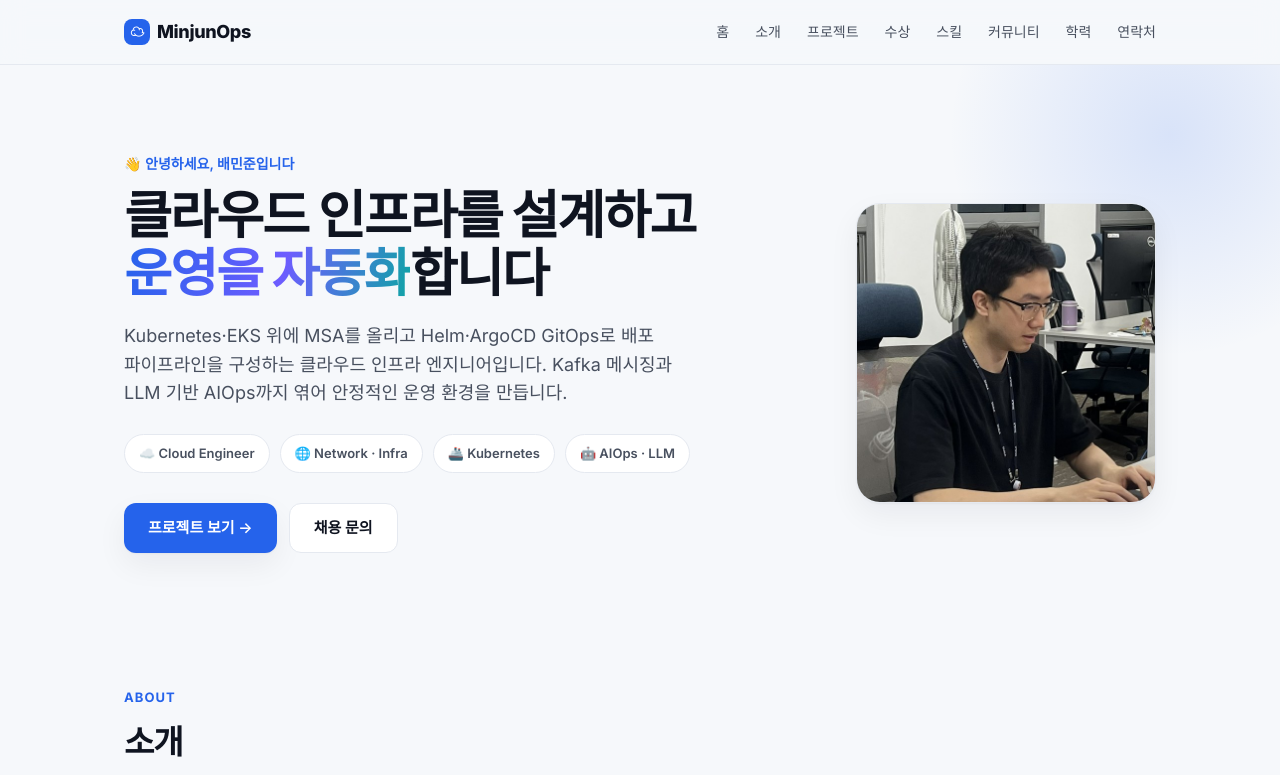
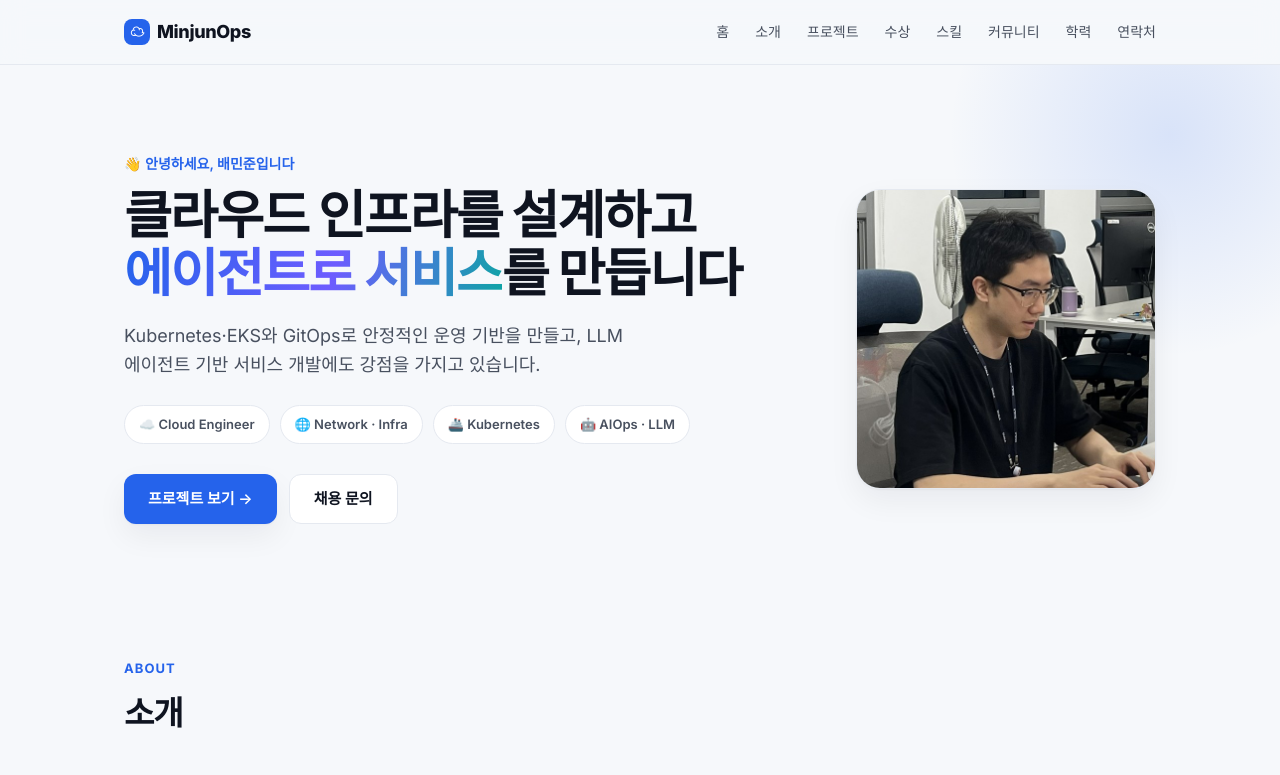
Before and after one commit to sisoin/sisoin.github.io, a plain HTML site: page index.html in a window 1280 px wide. Shown: the top 775 px of the page. Drawn offline with Linux system fonts and the light colour scheme.

Commit message:
Design: 히어로 타이틀·리드 문구 수정
- 에이전트 기반 서비스 개발 강점을 드러내는 문구로 변경

```diff
--- a/index.html
+++ b/index.html
@@ -228,10 +228,9 @@
     <div class="wrap hero-inner">
       <div class="hero-text">
         <div class="eyebrow">👋 안녕하세요, 배민준입니다</div>
-        <h1>클라우드 인프라를 설계하고<br /><span class="grad">운영을 자동화</span>합니다</h1>
+        <h1>클라우드 인프라를 설계하고<br /><span class="grad">에이전트로 서비스</span>를 만듭니다</h1>
         <p class="lead">
-          Kubernetes·EKS 위에 MSA를 올리고 Helm·ArgoCD GitOps로 배포 파이프라인을 구성하는
-          클라우드 인프라 엔지니어입니다. Kafka 메시징과 LLM 기반 AIOps까지 엮어 안정적인 운영 환경을 만듭니다.
+          Kubernetes·EKS와 GitOps로 안정적인 운영 기반을 만들고, LLM 에이전트 기반 서비스 개발에도 강점을 가지고 있습니다.
         </p>
         <div class="role-badges">
           <span class="role-badge">☁️ Cloud Engineer</span>
```
